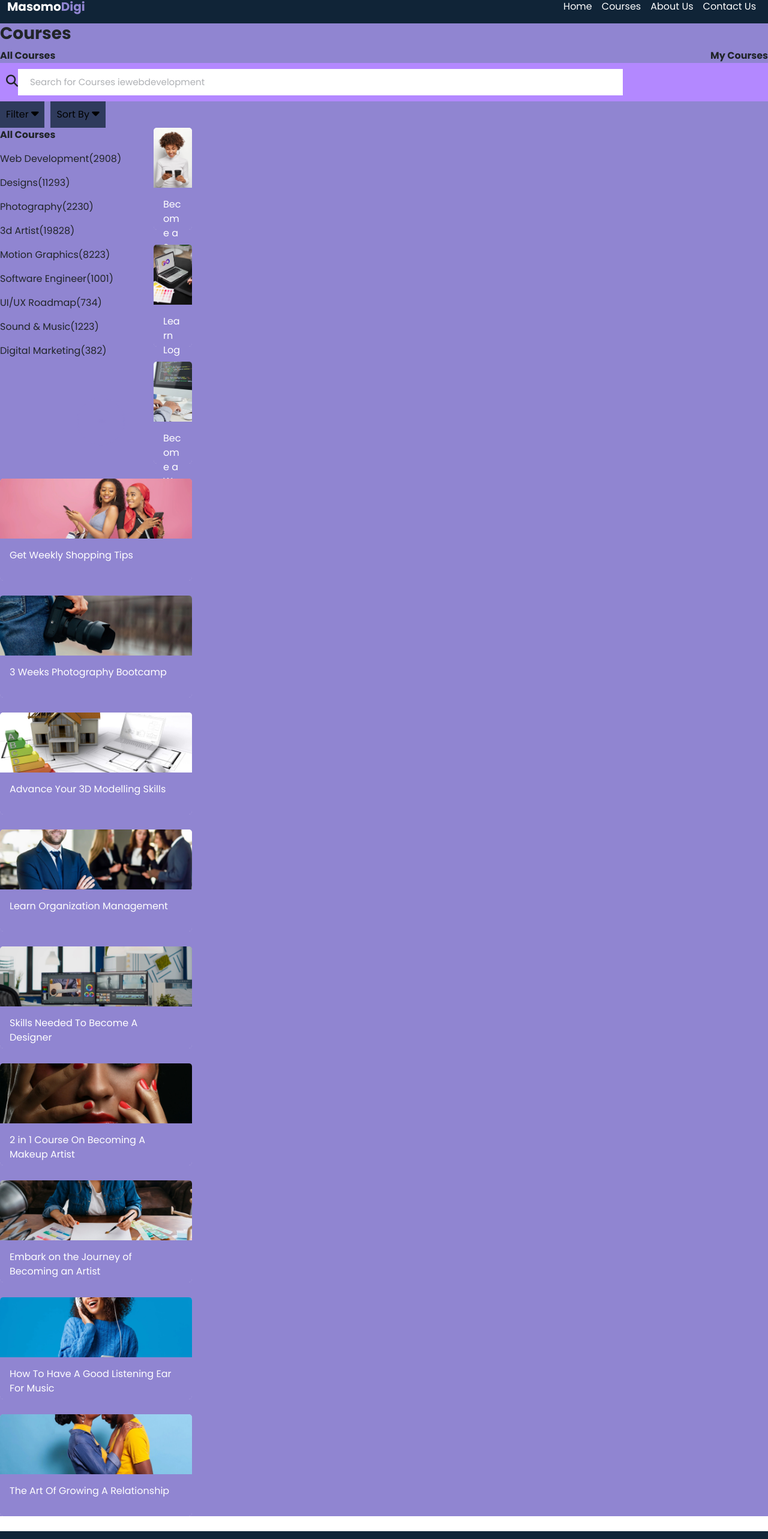
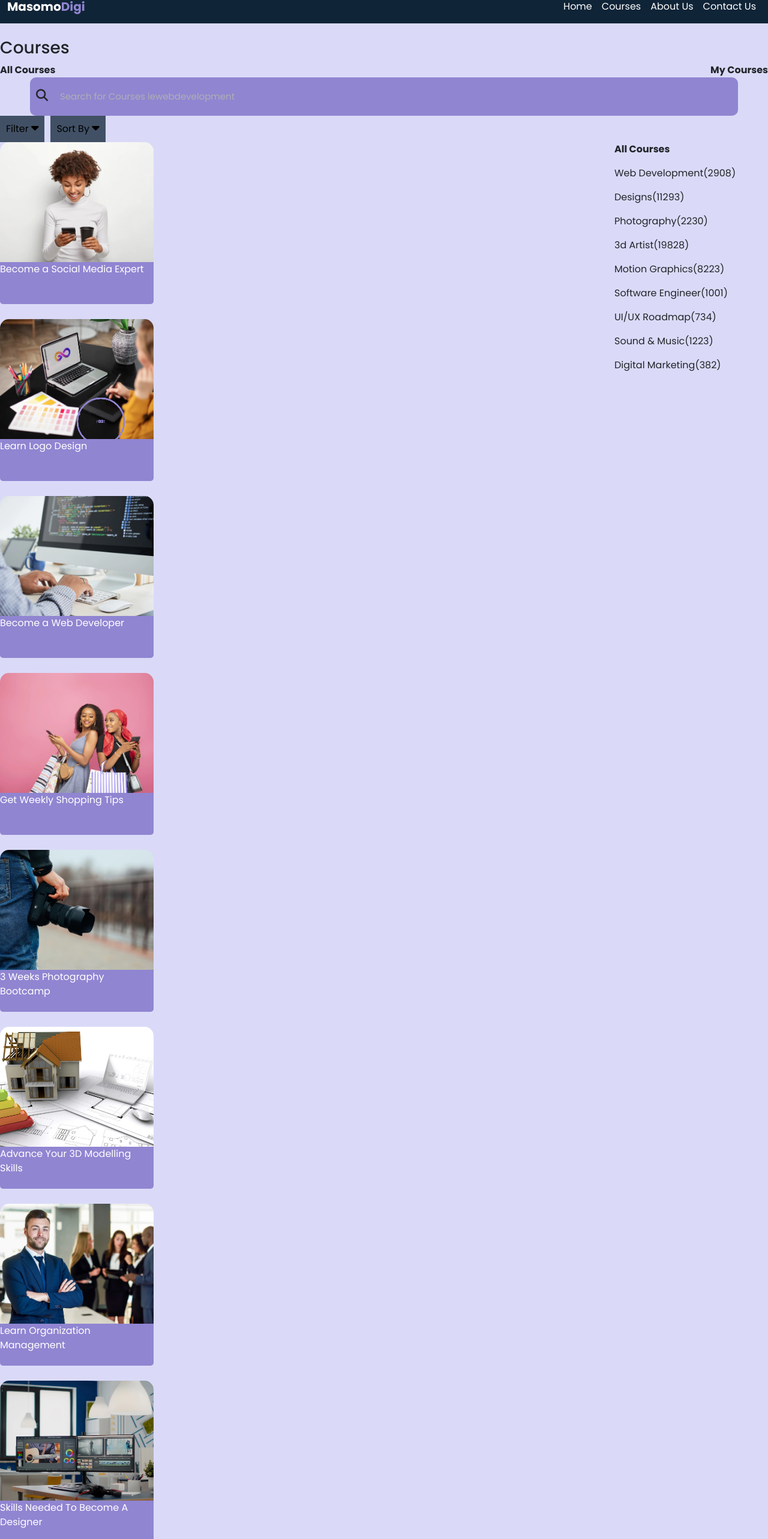
Before and after one commit to Njihia413/phase-5-project, a React (Create React App) app in the folder client/: page /Dashboard in a window 1280 px wide. Shown: the part 17-2583 px from the top of the page at 60% size. Built offline with nearby package versions, Linux system fonts and the light colour scheme.

Commit message:
st-card styling

```diff
--- a/client/src/components/Dashboard.js
+++ b/client/src/components/Dashboard.js
@@ -15,13 +15,14 @@ import DashboardNav from "./DashboardNav";
 const Dashboard = () => {
   return (
     <section className="dashboard">
-      <DashboardNav/>
-      <h3><b>Courses</b></h3>
+      <DashboardNav />
+      <h3 className="dash-text-center mt-4">Courses</h3>
+
       <div className="dashboard-text">
         <strong>All Courses</strong>
         <strong>My Courses</strong>
       </div>
-      <div className="search-container">
+      <div className="dash-search-container">
         <form>
           <i className="fa-sharp fa-solid fa-magnifying-glass"></i>
           <input
@@ -40,8 +41,8 @@ const Dashboard = () => {
           </button>
         </div>
       </div>
-       <div className="text-container">
-        <div className="text-block">
+      <div className="dash-text-container">
+        <div className="dash-text-block">
           <p>
             <strong>All Courses</strong>
           </p>
@@ -56,125 +57,98 @@ const Dashboard = () => {
           <p>Digital Marketing(382)</p>
         </div>
       </div>
-
       <div className="col-md-3">
-        <div className="card">
-
-            <img src={cup} alt="" className="card-img-top"></img>
-
-          <div className="card-body">
+        <div className="dash-card">
+          <img src={cup} alt="" className="dash-card-img-top"></img>
+          <div className="dash-card-body">
             <p>Become a Social Media Expert</p>
           </div>
         </div>
       </div>
       <div className="col-md-3">
-        <div className="card">
-
-            <img src={cap} alt="" className="card-img-top"></img>
-
-          <div className="card-body">
+        <div className="dash-card">
+          <img src={cap} alt="" className="dash-card-img-top"></img>
+          <div className="dash-card-body">
             <p>Learn Logo Design</p>
           </div>
         </div>
       </div>
       <div className="col-md-3">
-        <div className="card">
-
-            <img src={cep} alt="" className="card-img-top"></img>
-
-          <div className="card-body">
+        <div className="dash-card">
+          <img src={cep} alt="" className="dash-card-img-top"></img>
+          <div className="dash-card-body">
             <p>Become a Web Developer</p>
           </div>
         </div>
       </div>
       <div className="col-md-3">
-        <div className="card">
-
-            <img src={cop} alt="" className="card-img-top"></img>
-
-          <div className="card-body">
+        <div className="dash-card">
+          <img src={cop} alt="" className="dash-card-img-top"></img>
+          <div className="dash-card-body">
             <p>Get Weekly Shopping Tips</p>
           </div>
         </div>
       </div>
       <div className="col-md-3">
-        <div className="card">
-
-            <img src={coup} alt="" className="card-img-top"></img>
-
-          <div className="card-body">
+        <div className="dash-card">
+          <img src={coup} alt="" className="dash-card-img-top"></img>
+          <div className="dash-card-body">
             <p>3 Weeks Photography Bootcamp</p>
           </div>
         </div>
       </div>
       <div className="col-md-3">
-        <div className="card">
-
-            <img src={bup} alt="" className="card-img-top"></img>
-
-          <div className="card-body">
+        <div className="dash-card">
+          <img src={bup} alt="" className="dash-card-img-top"></img>
+          <div className="dash-card-body">
             <p>Advance Your 3D Modelling Skills</p>
           </div>
         </div>
       </div>
-
       <div className="col-md-3">
-        <div className="card">
-
-            <img src={bop} alt="" className="card-img-top"></img>
-
-          <div className="card-body">
+        <div className="dash-card">
+          <img src={bop} alt="" className="dash-card-img-top"></img>
+          <div className="dash-card-body">
             <p>Learn Organization Management</p>
           </div>
         </div>
       </div>
       <div className="col-md-3">
-        <div className="card">
-
-            <img src={bep} alt="" className="card-img-top"></img>
-
-          <div className="card-body">
+        <div className="dash-card">
+          <img src={bep} alt="" className="dash-card-img-top"></img>
+          <div className="dash-card-body">
             <p>Skills Needed To Become A Designer</p>
           </div>
         </div>
       </div>
-
       <div className="col-md-3">
-        <div className="card">
-
-            <img src={boup} alt="" className="card-img-top"></img>
-
-          <div className="card-body">
+        <div className="dash-card">
+          <img src={boup} alt="" className="dash-card-img-top"></img>
+          <div className="dash-card-body">
             <p>2 in 1 Course On Becoming A Makeup Artist</p>
           </div>
         </div>
       </div>
       <div className="col-md-3">
-        <div className="card">
-
-            <img src={cip} alt="" className="card-img-top"></img>
-
-          <div className="card-body">
+        <div className="dash-card">
+          <img src={cip} alt="" className="dash-card-img-top"></img>
+          <div className="dash-card-body">
             <p>Embark on the Journey of Becoming an Artist</p>
           </div>
         </div>
       </div>
       <div className="col-md-3">
-        <div className="card">
-
-            <img src={bip} alt="" className="card-img-top"></img>
-
-          <div className="card-body">
+        <div className="dash-card">
+          <img src={bip} alt="" className="dash-card-img-top"></img>
+          <div className="dash-card-body">
             <p>How To Have A Good Listening Ear For Music</p>
           </div>
         </div>
       </div>
       <div className="col-md-3">
-        <div className="card">
-
-            <img src={bap} alt="" className="card-img-top"></img>
-
-          <div className="card-body">
+        <div className="dash-card">
+          <img src={bap} alt="" className="dash-card-img-top"></img>
+          <div className="dash-card-body">
             <p>The Art Of Growing A Relationship</p>
           </div>
         </div>
@@ -194,9 +168,7 @@ const Dashboard = () => {
       <div className="number-btn-i">
         <p>next</p>
       </div>
-
     </section>
   );
 };
-
-export default Dashboard;
+export default Dashboard
--- a/client/src/index.css
+++ b/client/src/index.css
@@ -881,3 +881,77 @@ span {
   background-repeat: no-repeat;
   height: 90vh;
 }
+/* student dashboard */
+.dash-card {
+  border: none;
+  margin-bottom: 25px;
+
+
+
+}
+.dash-card-img-top {
+  height: 100px;
+  object-fit: cover;
+  border-top-left-radius: 15px;
+    border-top-right-radius: 15px;
+    width: 80%;
+    height: 200px;
+    background-position: center;
+    background-repeat: no-repeat;
+    background-size: cover;
+
+
+
+
+
+
+}
+.dash-card-body {
+  color: #fff;
+  background-color: #9085d1;
+  padding-bottom: 0;
+  padding-top: 10;
+  /* padding-left: 10px; */
+  border-bottom-left-radius: 5px;
+  border-bottom-right-radius: 5px;
+  height: 70px;
+  width: 80%;
+
+
+
+}
+.dash-text-container {
+  float: right;
+  width: 20%;
+}
+.dash-text-block p {
+  display: block;
+}
+.dash-search-container {
+  background-color: #9085D1;
+  padding: 10px;
+  height: 80%;
+  margin-left: 50px;
+  margin-right: 50px;
+  border-radius: 10px;
+}
+.dash-search-container input {
+  border: none;
+  padding: 10px;
+  width: 80%;
+  background-color: #9085D1;
+}
+.dash-search-container i {
+
+  font-size: 20px;
+}
+.dashboard{
+  background-color: rgb(218, 218, 248);
+}
+hr {
+  margin: 1rem 0;
+  color: white;
+  border: 0;
+  border-top: 1px solid;
+  opacity: 0.25;
+}
```
Lines whose indentation alone changed are shown as unchanged.
